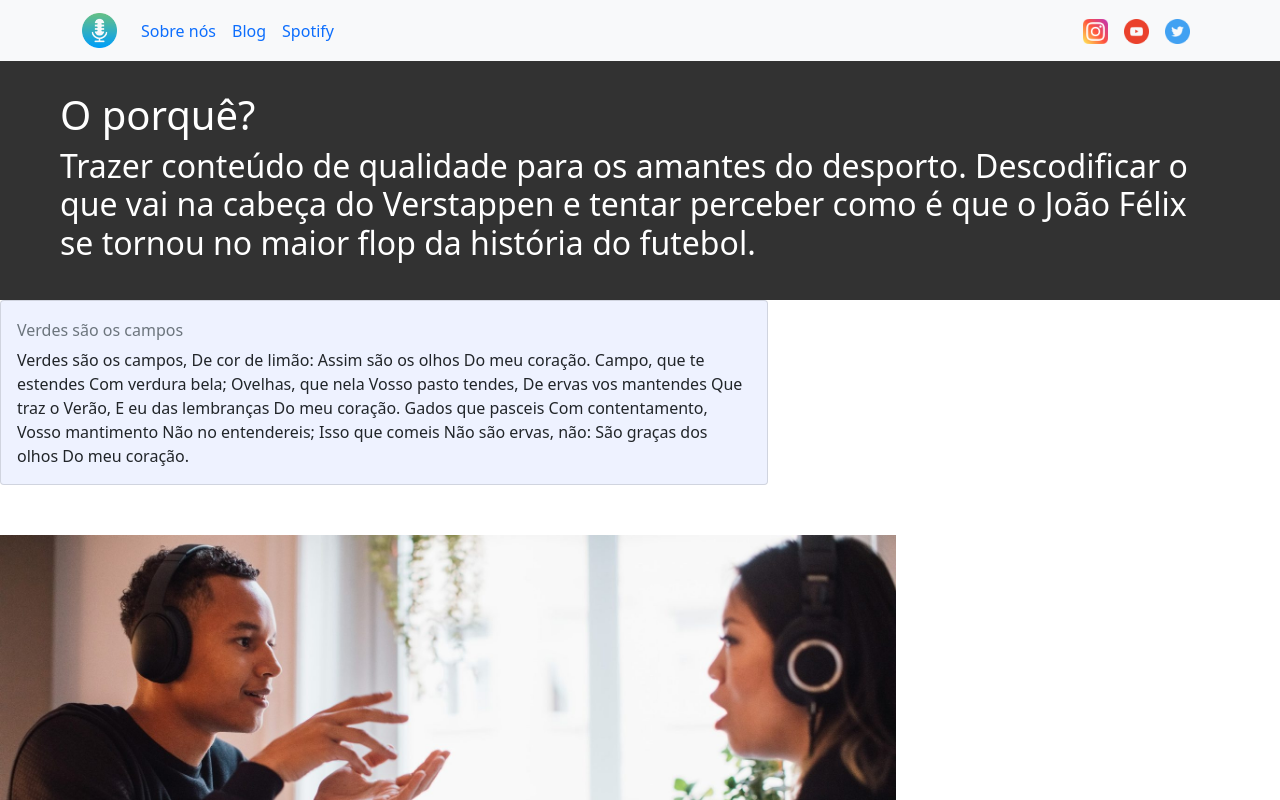
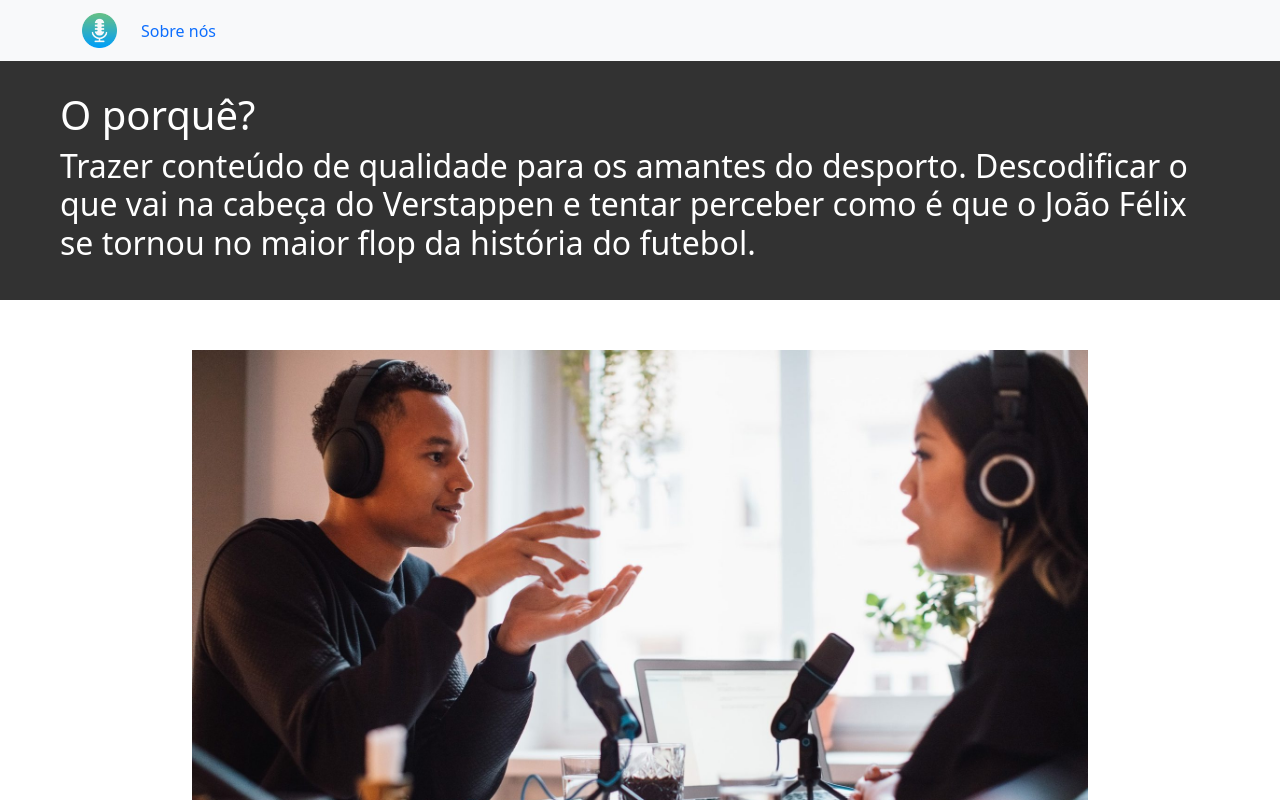
Before and after one commit to vntero/MdD-podcast, a React (Create React App) app: page /about in a window 1280 px wide. Shown: the top 800 px of the page. Built offline with nearby package versions, Linux system fonts and the light colour scheme.

Commit message:
ready to be deployed

```diff
--- a/src/App.css
+++ b/src/App.css
@@ -74,8 +74,42 @@ section {
   width: 300px;
 }
 
+.about-text {
+  width: 60%;
+  max-height: 400px;
+  margin-left: 50px;
+}
+
 .presenters {
   width: 70%;
   height: 70%;
-  margin: 50px 50px 50px 0;
+  margin: 50px 0 50px 0;
 }
+
+.overlap {
+  display: flex;
+  justify-content: center;
+  align-items: center;
+}
+
+.pic{
+  width:400px;
+  height:217px;
+  background: url(http://www.corelangs.com/css/box/img/tiger.png) no-repeat;
+}
+.text{
+  width:340px;
+  height:217px;
+  background:#FFF;
+  opacity:0;
+}
+.pic:hover .text
+{
+  opacity:0.6;
+  text-align:justify;
+  color:#000000;
+  font-size:20px;
+  font-weight:700;
+  font-family:"Times New Roman", Times, serif;
+  padding:30px;
+}
--- a/src/components/About.jsx
+++ b/src/components/About.jsx
@@ -1,5 +1,5 @@
 import React from 'react';
-import { Card } from 'react-bootstrap';
+import { Alert } from 'react-bootstrap';
 
 function About() {
   return <>
@@ -9,40 +9,10 @@ function About() {
             e tentar perceber como é que o João Félix se tornou no maior flop da história do futebol.</h2>
     </div>
 
-    <div>
-        <Card className='about-text' style={{ width: '60%', backgroundColor: '#EEF2FF'}}>
-            <Card.Body>
-                <Card.Title></Card.Title>
-                <Card.Subtitle className="mb-2 text-muted">Verdes são os campos</Card.Subtitle>
-                <Card.Text>
-                Verdes são os campos,
-                De cor de limão:
-                Assim são os olhos
-                Do meu coração.
+    <div className='overlap'>
+        <img className='presenters position-two' src="/images/presenters.jpg" alt="presenters" />
+    </div>
 
-                Campo, que te estendes
-                Com verdura bela;
-                Ovelhas, que nela
-                Vosso pasto tendes,
-                De ervas vos mantendes
-                Que traz o Verão,
-                E eu das lembranças
-                Do meu coração.
-
-                Gados que pasceis
-                Com contentamento,
-                Vosso mantimento
-                Não no entendereis;
-                Isso que comeis
-                Não são ervas, não:
-                São graças dos olhos
-                Do meu coração.
-                </Card.Text>
-            </Card.Body>
-        </Card>
-
-        <img className='presenters' src="/images/presenters.jpg" alt="" />
-    </div>
 </>
 }
 
--- a/src/components/Footer.jsx
+++ b/src/components/Footer.jsx
@@ -20,6 +20,11 @@ function Footer() {
                 <Navbar.Text>2022 © MdD</Navbar.Text>
               </Nav>
 
+              <Nav>
+                <Nav.Link href="https://instagram.com" target="_blank" rel="noreferrer"><img src="/images/instagram.png" alt="Instagram" height={25} width={25} /></Nav.Link>
+                <Nav.Link href="https://youtube.com" target="_blank" rel="noreferrer"><img src="/images/youtube.png" alt="Youtube" height={25} width={25} /></Nav.Link>
+              </Nav>
+
             </Navbar.Collapse>
           </Container>
         </Navbar>
--- a/src/components/NavigationBar.jsx
+++ b/src/components/NavigationBar.jsx
@@ -11,13 +11,6 @@ function NavigationBar() {
         <Navbar.Collapse id="basic-navbar-nav">
           <Nav className="me-auto">
             <Nav.Link><Link to='/about' style={{textDecoration: 'none'}}>Sobre nós</Link></Nav.Link>
-            <Nav.Link><Link to='/blog' style={{textDecoration: 'none'}}>Blog</Link></Nav.Link>
-            <Nav.Link><Link to='/spotify' style={{textDecoration: 'none'}}>Spotify</Link></Nav.Link>
-          </Nav>
-          <Nav>
-            <Nav.Link href="https://instagram.com" target="_blank" rel="noreferrer"><img src="/images/instagram.png" alt="Instagram" height={25} width={25} /></Nav.Link>
-            <Nav.Link href="https://youtube.com" target="_blank" rel="noreferrer"><img src="/images/youtube.png" alt="Youtube" height={25} width={25} /></Nav.Link>
-            <Nav.Link href="https://twitter.com" target="_blank" rel="noreferrer"><img src="/images/twitter.png" alt="Twitter" height={25} width={25} /></Nav.Link>
           </Nav>
         </Navbar.Collapse>
       </Container>
```
